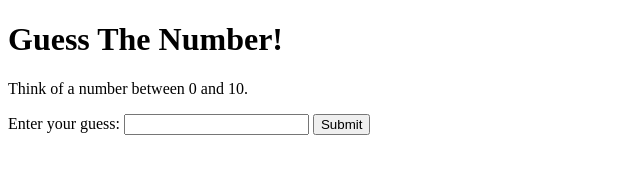
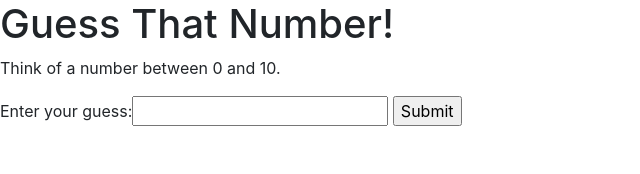
Before and after one commit to m3ia/m3ia.github.io, a plain HTML site: page game-project/index.html in a window 1280 px wide. Shown: the whole page, without its empty margins (0-640 px from the left). Drawn offline with nearby package versions, Linux system fonts and the light colour scheme.

Commit message:
add bootstrap grid and link rel

```diff
--- a/game-project/index.html
+++ b/game-project/index.html
@@ -9,18 +9,30 @@
 <head>
   <meta charset="UTF-8">
   <title>Number Guesser</title>
+  <link rel="stylesheet" href="https://maxcdn.bootstrapcdn.com/bootstrap/4.0.0-alpha.2/css/bootstrap.min.css">
   <link rel="stylesheet" type="text/css" href="index.css" />
 </head>
 
 <body>
-<h1 id="myHeading">Guess The Number!</h1>
+<div class = "grid-container">
+  <h1 id="myHeading">Guess That Number!</h1>
 
+  <div class="row">
+    <div class="col">
   <p>Think of a number between 0 and 10. </p>
+    </div>
+  </div>
 
+  <div class="row">
+    <div class="col">
   <label for="guessField"> Enter your guess: </label><input type="text" id="guessField" class="guessField">
   <input type="submit" value="Submit" class="guessSubmit" id="submit">
+    </div>
+  </div>
 
   <p id="guess_counter"></p>
+    </div>
+  </div>
 
   <!-- <p id="track_prev"></p> -->
 
```
